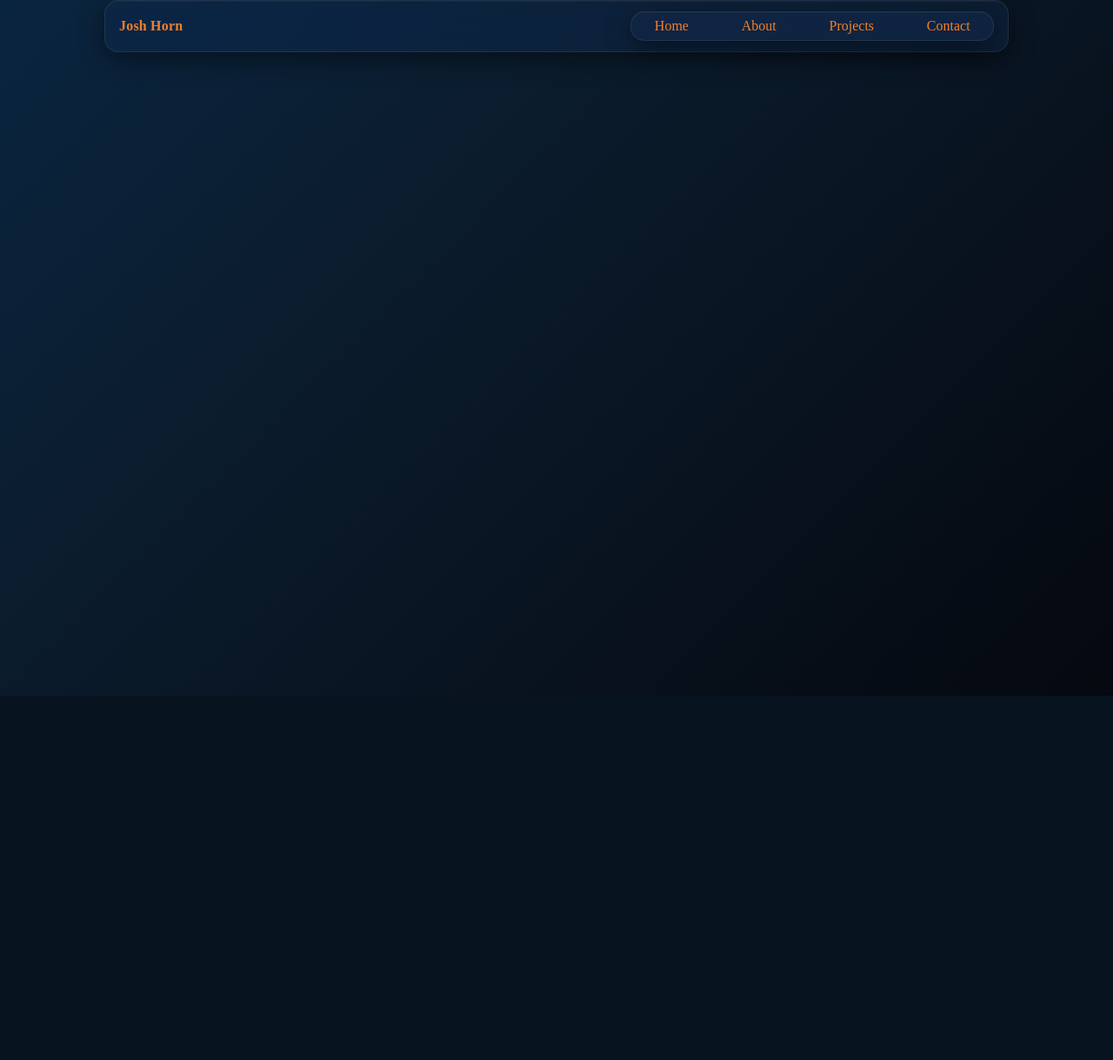
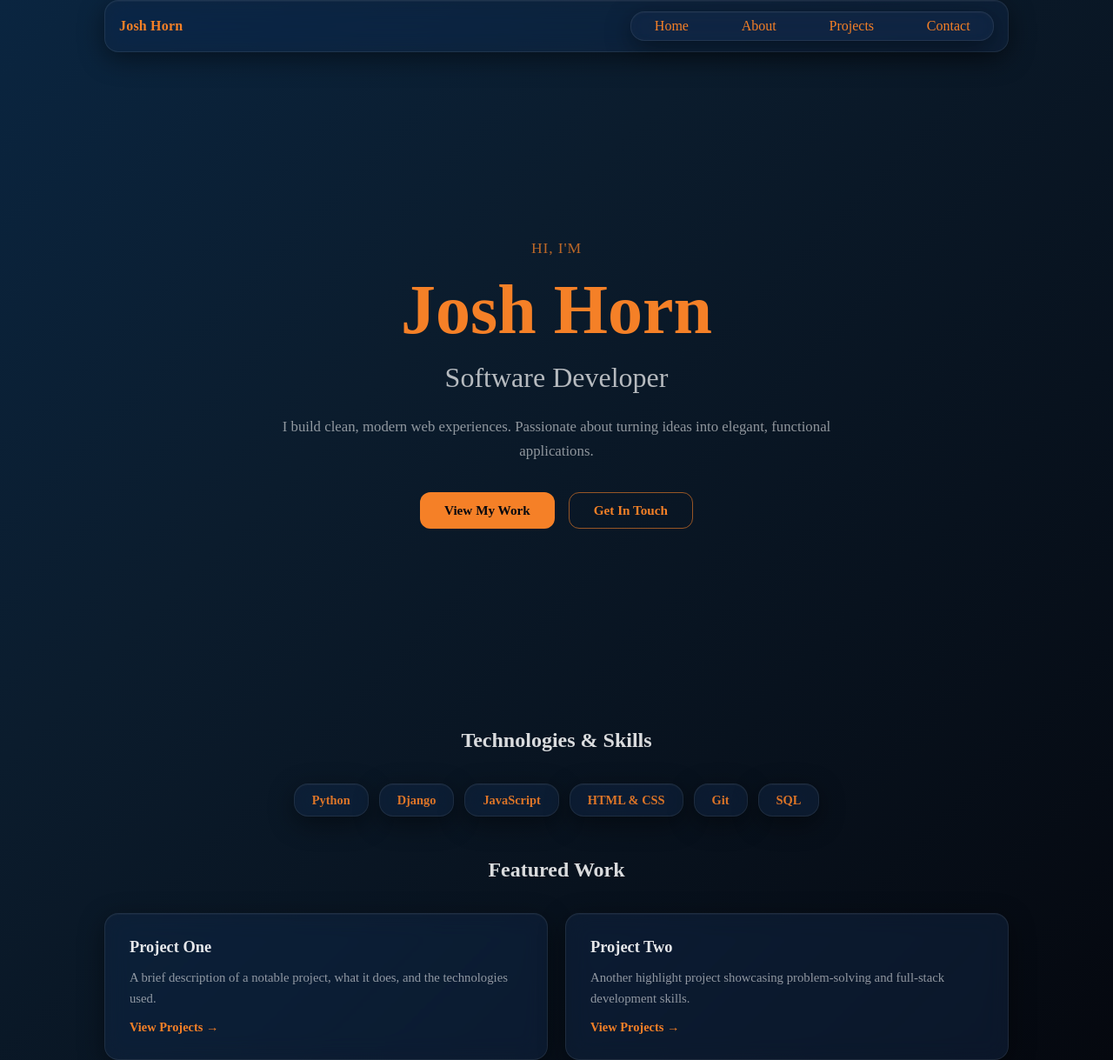
Before and after one commit to jmhorn00/joshhorn.net, a Django app: page / in a window 1280 px wide. Shown: the whole page at 87% size. Before the commit the page ends 800 px from the top, so only its background shows below. Run offline with Django 5.2, Linux system fonts and the light colour scheme.

Commit message:
Add landing page layout to home.html with hero, skills, and featured work sections
Co-authored-by: jmhorn00 <79900187+jmhorn00@users.noreply.github.com>

```diff
--- a/joshhorn/core/static/core/dist/css/core.css
+++ b/joshhorn/core/static/core/dist/css/core.css
@@ -38,6 +38,7 @@ body{
 }
 :root{
     --font-clr:245, 128, 39;
+    --text-clr:255, 255, 255;
     --background-grad:linear-gradient(135deg, #0a2540 0%, #0b1c2d 35%, #05080f 100%);
 
 }
@@ -144,6 +145,149 @@ body{
 .navbar.is-open .nav-link:hover{
   outline: 3px solid lime !important;
 }
+/* =========================
+   Landing Page
+========================= */
+/* Hero */
+.hero {
+  display: flex;
+  align-items: center;
+  min-height: calc(100vh - 70px);
+  padding: 4rem 0 2rem;
+}
+.hero-content {
+  max-width: 65rem;
+  margin: 0 auto;
+  text-align: center;
+  display: flex;
+  flex-direction: column;
+  align-items: center;
+  gap: 1rem;
+}
+.hero-greeting {
+  font-size: 1.1rem;
+  color: rgba(var(--font-clr), 0.75);
+  margin: 0;
+  letter-spacing: 0.05em;
+  text-transform: uppercase;
+}
+.hero-name {
+  font-size: clamp(2.5rem, 8vw, 5rem);
+  font-weight: 800;
+  margin: 0;
+  color: rgba(var(--font-clr), 1);
+  line-height: 1.1;
+}
+.hero-title {
+  font-size: clamp(1.2rem, 4vw, 2rem);
+  font-weight: 400;
+  margin: 0;
+  color: rgba(var(--text-clr), 0.7);
+}
+.hero-description {
+  max-width: 42rem;
+  font-size: 1.05rem;
+  line-height: 1.7;
+  color: rgba(var(--text-clr), 0.55);
+  margin: 0.5rem 0;
+}
+.hero-cta {
+  display: flex;
+  flex-wrap: wrap;
+  gap: 1rem;
+  justify-content: center;
+  margin-top: 0.5rem;
+}
+/* Buttons */
+.btn {
+  display: inline-flex;
+  align-items: center;
+  justify-content: center;
+  padding: 0.7rem 1.75rem;
+  border-radius: 12px;
+  font-size: 0.95rem;
+  font-weight: 600;
+  text-decoration: none;
+  transition: opacity 0.2s, box-shadow 0.2s;
+}
+.btn-primary {
+  background: rgba(var(--font-clr), 1);
+  color: #05080f;
+}
+.btn-primary:hover {
+  opacity: 0.88;
+  box-shadow: 0 4px 20px rgba(var(--font-clr), 0.45);
+}
+.btn-secondary {
+  border: 1.5px solid rgba(var(--font-clr), 0.6);
+  color: rgba(var(--font-clr), 1);
+  background: transparent;
+}
+.btn-secondary:hover {
+  background: rgba(var(--font-clr), 0.1);
+}
+/* Section heading */
+.section-heading {
+  font-size: 1.5rem;
+  font-weight: 700;
+  color: rgba(var(--text-clr), 0.85);
+  margin: 0 0 1.5rem;
+}
+/* Skills */
+.skills-grid {
+  display: flex;
+  flex-wrap: wrap;
+  gap: 0.75rem;
+  justify-content: center;
+}
+.skill-card {
+  padding: 0.55rem 1.25rem;
+  border-radius: 999px;
+}
+.skill-label {
+  font-size: 0.9rem;
+  font-weight: 600;
+  color: rgba(var(--font-clr), 0.9);
+  white-space: nowrap;
+}
+/* Featured work */
+.featured-grid {
+  display: grid;
+  grid-template-columns: repeat(auto-fit, minmax(260px, 1fr));
+  gap: 1.25rem;
+  width: 100%;
+}
+.featured-card {
+  padding: 1.75rem;
+  border-radius: 16px;
+  text-align: left;
+  display: flex;
+  flex-direction: column;
+  gap: 0.75rem;
+}
+.featured-card-title {
+  margin: 0;
+  font-size: 1.15rem;
+  font-weight: 700;
+  color: rgba(var(--text-clr), 0.9);
+}
+.featured-card-desc {
+  margin: 0;
+  font-size: 0.92rem;
+  line-height: 1.65;
+  color: rgba(var(--text-clr), 0.55);
+  flex: 1;
+}
+.featured-link {
+  font-size: 0.9rem;
+  font-weight: 600;
+  color: rgba(var(--font-clr), 1);
+  text-decoration: none;
+  align-self: flex-start;
+}
+.featured-link:hover {
+  text-decoration: underline;
+}
 /* DESKTOP (breakpoint) */
 @media (min-width: 900px){
   .navbar{
--- a/joshhorn/core/static/core/src/css/theme.css
+++ b/joshhorn/core/static/core/src/css/theme.css
@@ -1,5 +1,6 @@
 :root{
     --font-clr:245, 128, 39;
+    --text-clr:255, 255, 255;
     --background-grad:linear-gradient(135deg, #0a2540 0%, #0b1c2d 35%, #05080f 100%);
 
 }
--- a/joshhorn/core/templates/core/pages/home.html
+++ b/joshhorn/core/templates/core/pages/home.html
@@ -1,15 +1,75 @@
 {% extends "core/pages/base.html" %}
 {% load static %}
-{% block title %}Home - My App{% endblock %}
+{% block title %}Josh Horn - Software Developer{% endblock %}
+{% block meta_description %}Josh Horn's personal portfolio — software developer, problem solver, and builder.{% endblock %}
 
 
 {% block content %}
-<div class="container">
-    <div class="section">
 
+<!-- Hero Section -->
+<section class="hero">
+  <div class="container">
+    <div class="hero-content">
+      <p class="hero-greeting">Hi, I'm</p>
+      <h1 class="hero-name">Josh Horn</h1>
+      <h2 class="hero-title">Software Developer</h2>
+      <p class="hero-description">
+        I build clean, modern web experiences. Passionate about turning ideas into
+        elegant, functional applications.
+      </p>
+      <div class="hero-cta">
+        <a href="{% url 'core:projects' %}" class="btn btn-primary">View My Work</a>
+        <a href="{% url 'core:contact' %}" class="btn btn-secondary">Get In Touch</a>
+      </div>
     </div>
+  </div>
+</section>
 
-</div>
+<!-- Skills Section -->
+<section class="container">
+  <div class="section">
+    <h2 class="section-heading">Technologies &amp; Skills</h2>
+    <div class="skills-grid">
+      <div class="skill-card glass">
+        <span class="skill-label">Python</span>
+      </div>
+      <div class="skill-card glass">
+        <span class="skill-label">Django</span>
+      </div>
+      <div class="skill-card glass">
+        <span class="skill-label">JavaScript</span>
+      </div>
+      <div class="skill-card glass">
+        <span class="skill-label">HTML &amp; CSS</span>
+      </div>
+      <div class="skill-card glass">
+        <span class="skill-label">Git</span>
+      </div>
+      <div class="skill-card glass">
+        <span class="skill-label">SQL</span>
+      </div>
+    </div>
+  </div>
+</section>
 
+<!-- Featured Work Section -->
+<!-- TODO: populate cards dynamically from a projects model or data source -->
+<section class="container">
+  <div class="section">
+    <h2 class="section-heading">Featured Work</h2>
+    <div class="featured-grid">
+      <div class="featured-card glass">
+        <h3 class="featured-card-title">Project One</h3>
+        <p class="featured-card-desc">A brief description of a notable project, what it does, and the technologies used.</p>
+        <a href="{% url 'core:projects' %}" class="featured-link">View Projects &rarr;</a>
+      </div>
+      <div class="featured-card glass">
+        <h3 class="featured-card-title">Project Two</h3>
+        <p class="featured-card-desc">Another highlight project showcasing problem-solving and full-stack development skills.</p>
+        <a href="{% url 'core:projects' %}" class="featured-link">View Projects &rarr;</a>
+      </div>
+    </div>
+  </div>
+</section>
 
 {% endblock %}
```
Also changed, not shown: joshhorn/core/static/core/src/css/components.css (+166 -0 lines), package-lock.json, 1 other file.
